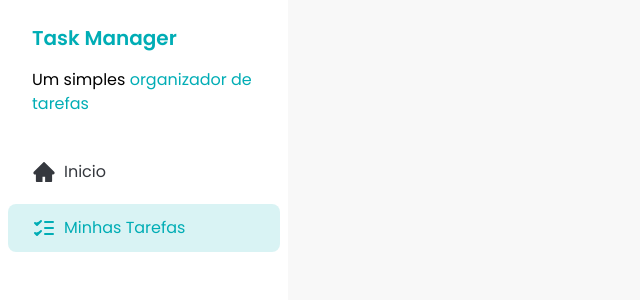
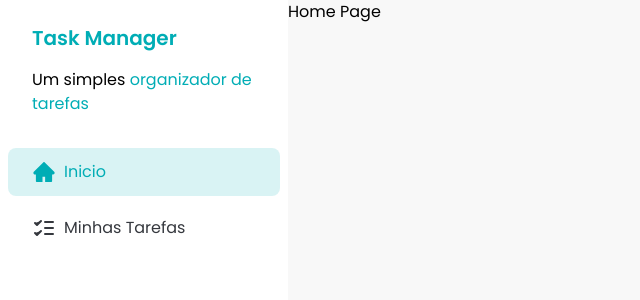
Before and after one commit to ViniciusMarquesz/fsc-task, a React (Vite) app: page / in a window 1280 px wide. Shown: the top 300 px of the page, without its empty margins (0-640 px from the left). Built offline with nearby package versions, Linux system fonts and the light colour scheme.

Commit message:
feat: ensure SidebarButton changes according to active route

```diff
--- a/src/components/Sidebar.jsx
+++ b/src/components/Sidebar.jsx
@@ -15,12 +15,12 @@
       </div>
 
       <div className="flex flex-col gap-2 p-2">
-        <SidebarButton href="/" color="unselected">
+        <SidebarButton to="/" color="unselected">
           <HomeIcon />
           Inicio
         </SidebarButton>
 
-        <SidebarButton href="/tasks" color="selected">
+        <SidebarButton to="/tasks" color="selected">
           <TasksIcon />
           Minhas Tarefas
         </SidebarButton>
--- a/src/components/SidebarButton.jsx
+++ b/src/components/SidebarButton.jsx
@@ -1,7 +1,8 @@
 import PropTypes from "prop-types";
+import { NavLink } from "react-router-dom";
 import { tv } from "tailwind-variants";
 
-const SidebarButton = ({ children, color, href }) => {
+const SidebarButton = ({ children, to }) => {
   const sidebar = tv({
     base: "flex items-center gap-2 rounded-lg px-6 py-3",
     variants: {
@@ -13,9 +14,14 @@
   });
 
   return (
-    <a href={href} className={sidebar({ color })}>
+    <NavLink
+      to={to}
+      className={({ isActive }) =>
+        sidebar({ color: isActive ? "selected" : "unselected" })
+      }
+    >
       {children}
-    </a>
+    </NavLink>
   );
 };
 
--- a/src/pages/Home.jsx
+++ b/src/pages/Home.jsx
@@ -4,6 +4,7 @@
   return (
     <div className="flex">
       <Sidebar />
+      <h1>Home Page</h1>
     </div>
   );
 };
```
